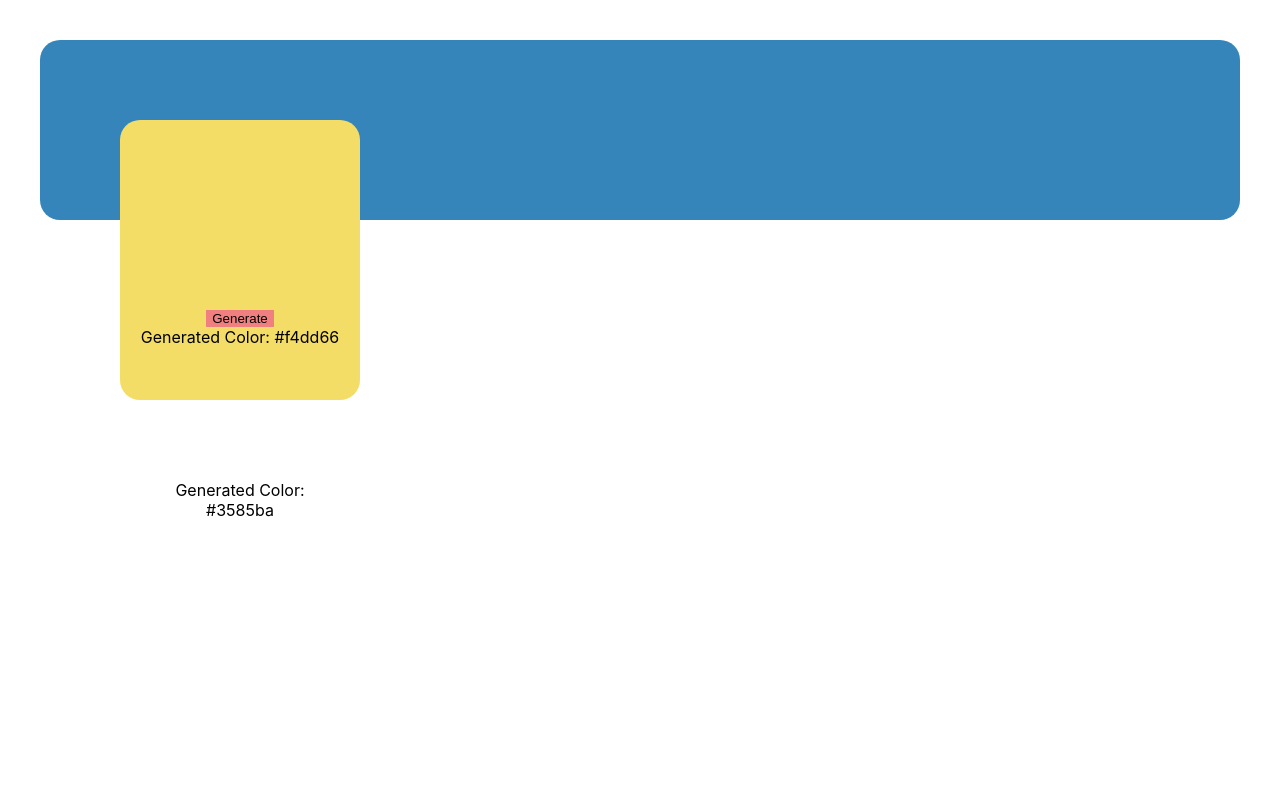
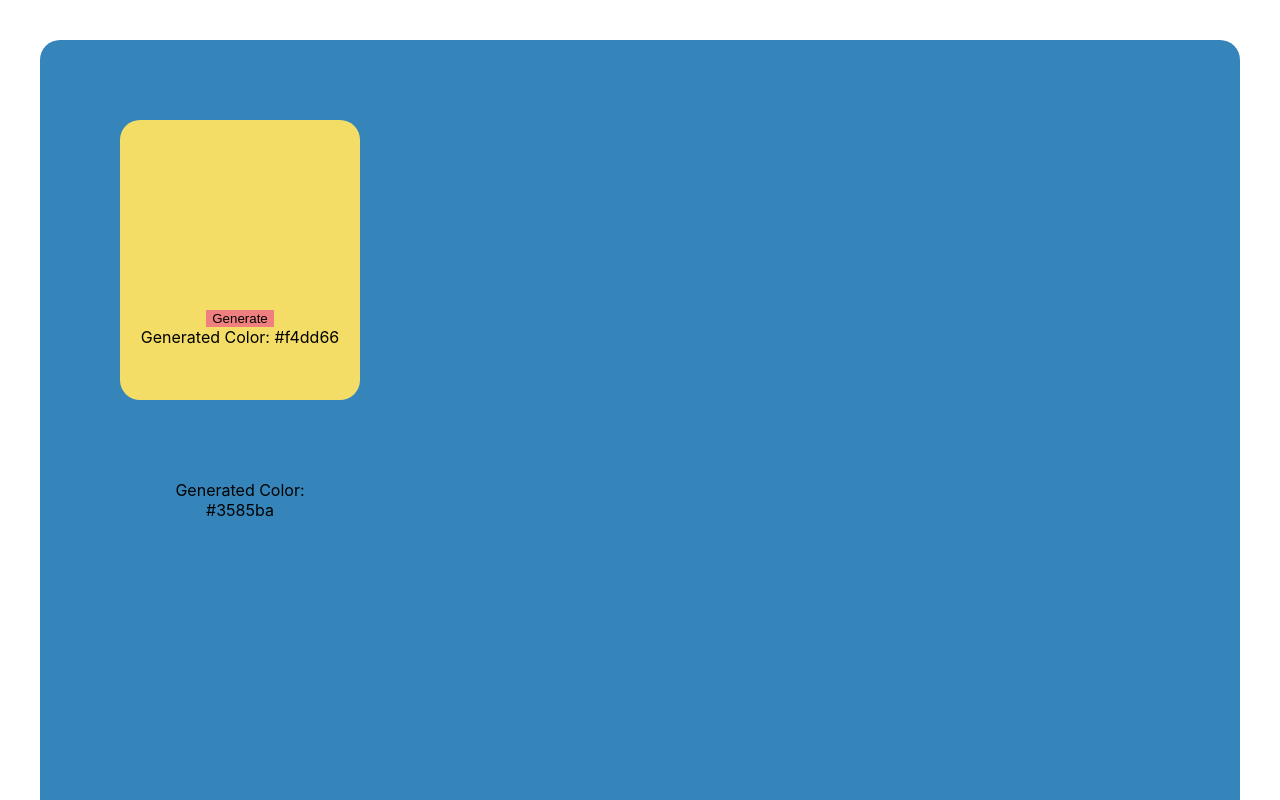
Before and after one commit to CamilaFenzl/react-random-color-generator, a React app: page / in a window 1280 px wide. Shown: the top 800 px of the page. Built offline with nearby package versions, Linux system fonts and the light colour scheme; the HTML template or start-up script is replaced by a standard one.

Commit message:
Fix button

```diff
--- a/src/App.css
+++ b/src/App.css
@@ -2,7 +2,7 @@
   background-color: aquamarine;
   padding: 40px;
   margin: 40px;
-  height: 100px;
+  height: 100vh;
   align-items: center;
   justify-content: center;
   border-radius: 20px;
@@ -16,7 +16,6 @@
   width: 200px;
   height: 200px;
   text-align: center;
-  flex-direction: column;
 }
 
 .button-container {
@@ -29,3 +28,9 @@ button {
   margin-top: 150px;
   text-align: center;
 }
+
+.generated-color {
+  text-align: center;
+  margin-top: 50px;
+  font-size: 32px;
+}
```
